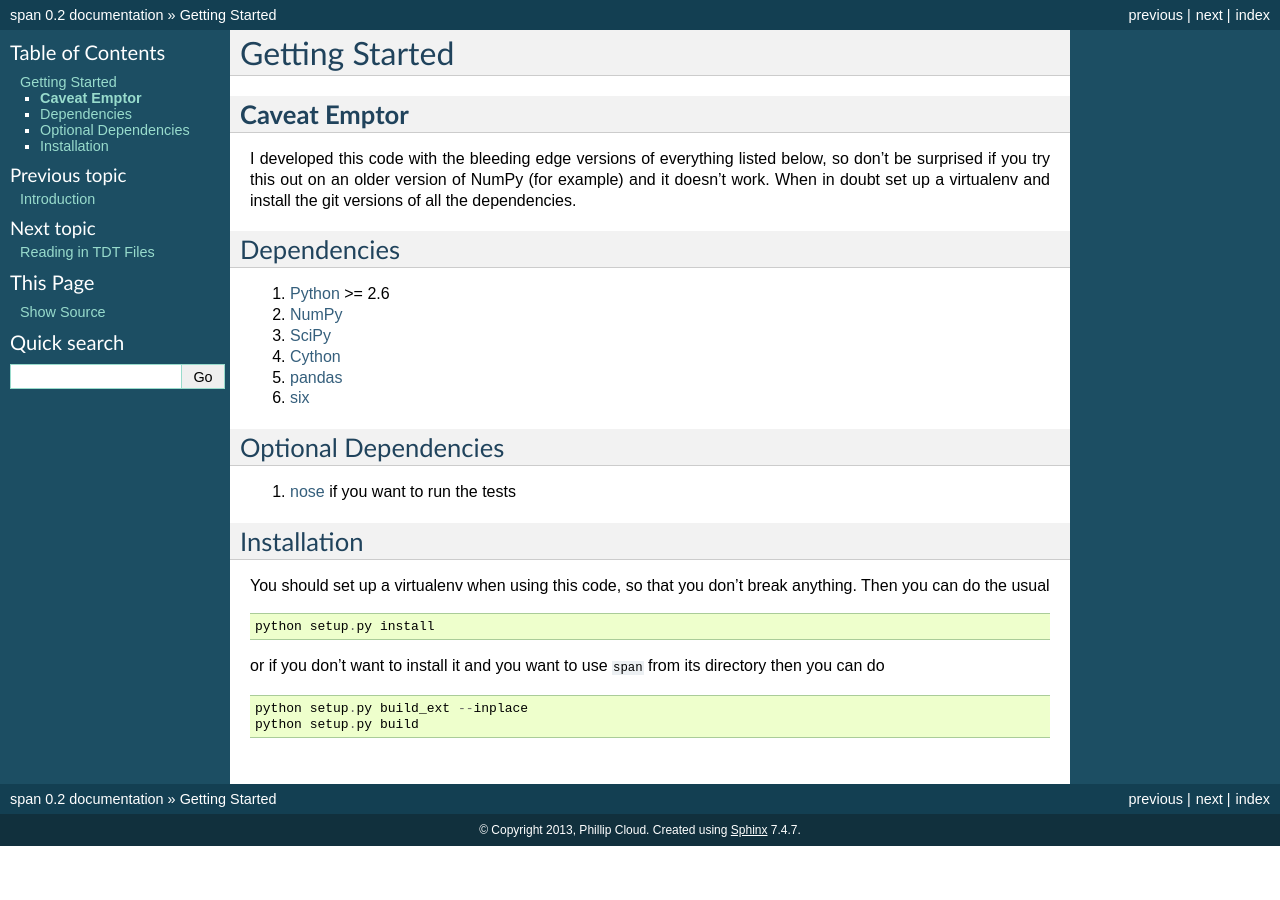
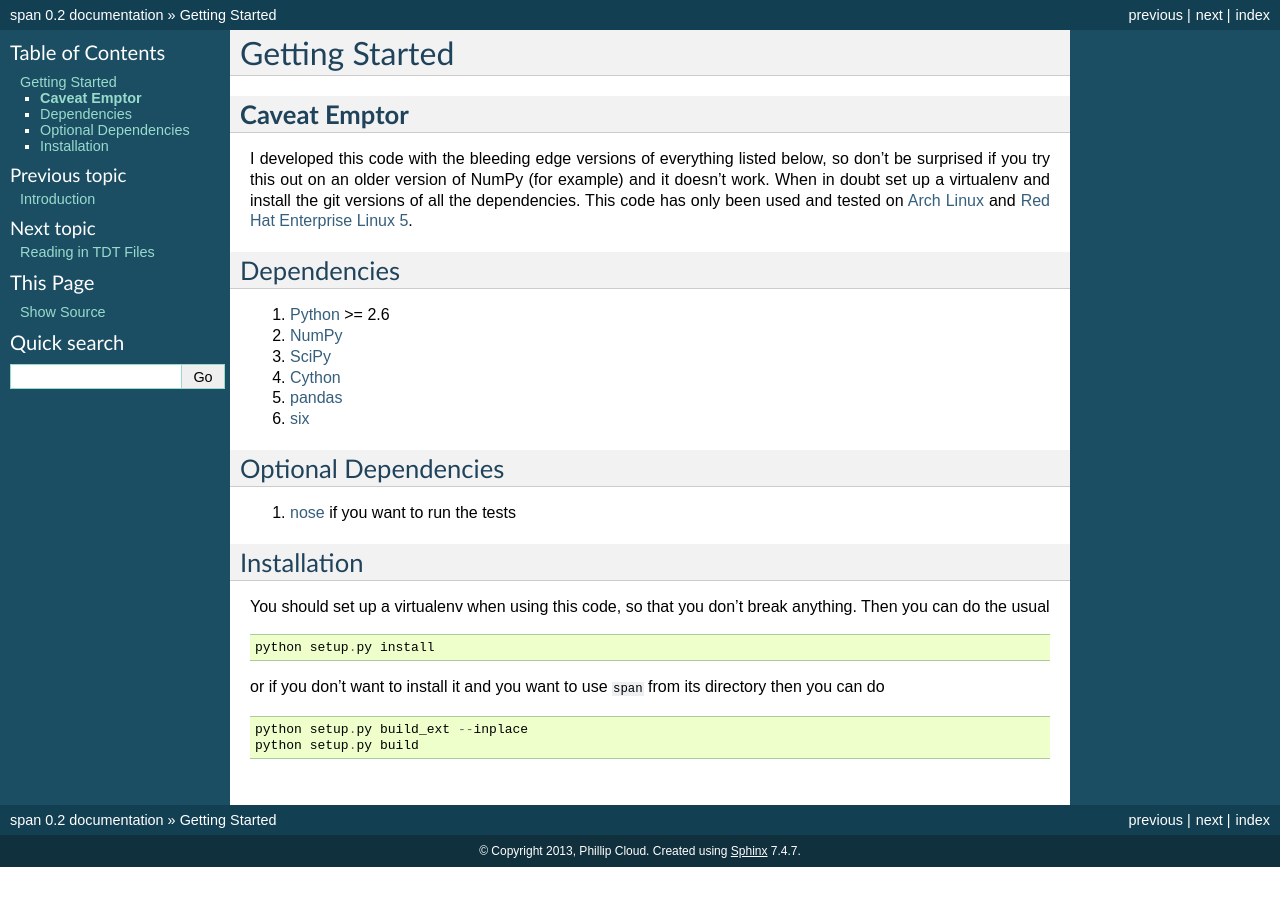
Before and after one commit to cpcloud/span, a Sphinx documentation site: the page built from docs/source/getting_started.rst, in a window 1280 px wide. Built offline with Sphinx 7.4.7, drawn with Linux system fonts in a browser that asks for light colours.

Commit message:
update docs

```diff
--- a/docs/source/getting_started.rst
+++ b/docs/source/getting_started.rst
@@ -7,6 +7,9 @@ I developed this code with the bleeding edge versions of everything
 listed below, so don't be surprised if you try this out on an older
 version of NumPy (for example) and it doesn't work. When in doubt set
 up a virtualenv and install the git versions of all the dependencies.
+This code has only been used and tested on `Arch Linux
+<http://archlinux.org>`_ and `Red Hat Enterprise Linux 5
+<http://www.redhat.com/products/enterprise-linux/>`_.
 
 Dependencies
 ------------
```
